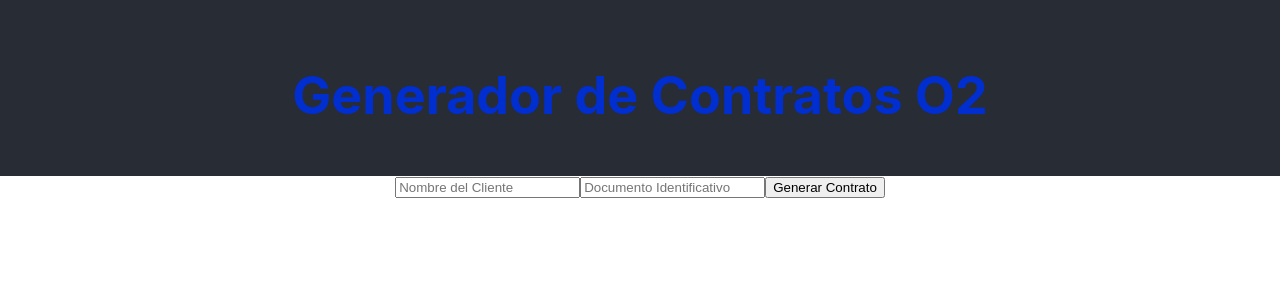
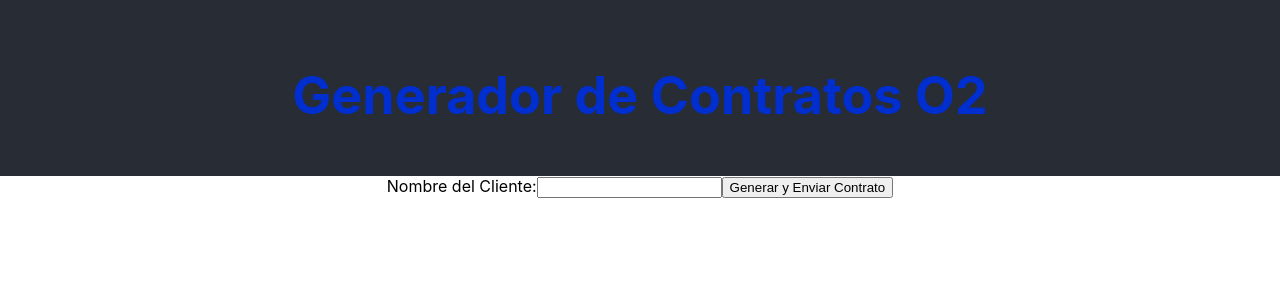
Before and after one commit to trefna/contrato-o2, a React (Create React App) app in the folder client/admin-frontend/: page / in a window 1280 px wide. Shown: the top 300 px of the page. Built offline with nearby package versions, Linux system fonts and the light colour scheme.

Commit message:
Update AdminForm.js

```diff
--- a/client/admin-frontend/src/AdminForm.js
+++ b/client/admin-frontend/src/AdminForm.js
@@ -3,43 +3,69 @@
 function AdminForm() {
   const [contractData, setContractData] = useState({
     nombreCliente: '',
+    fechaContratacion: '',
+    modalidadProducto: '',
+    cuotaMensual: '',
+    lineasAdicionales: '',
+    tipoNumeroMovil: '',
+    tipoNumeroFijo: '',
+    permanencia: '',
     documentoIdentificativo: '',
-    // otros campos del contrato
+    nacionalidad: '',
+    telefonoEmail: '',
+    direccion: '',
+    titularCuenta: '',
+    numeroPortabilidad: '',
+    operadorDonante: '',
+    fechaPortabilidad: ''
   });
 
   const handleChange = (e) => {
     const { name, value } = e.target;
-    setContractData({ ...contractData, [name]: value });
+    setContractData({
+      ...contractData,
+      [name]: value
+    });
   };
 
   const handleSubmit = async (e) => {
     e.preventDefault();
+
     try {
       const response = await fetch(`${process.env.REACT_APP_API_URL}/api/contracts/generate`, {
         method: 'POST',
         headers: {
-          'Content-Type': 'application/json',
+          'Content-Type': 'application/json'
         },
-        body: JSON.stringify(contractData),
+        body: JSON.stringify(contractData)
       });
+
+      if (!response.ok) {
+        throw new Error('Network response was not ok');
+      }
+
       const data = await response.json();
-      if (data.success) {
-        alert('Contract generated successfully!');
-      } else {
-        alert('Failed to generate contract.');
-      }
+      console.log('Contract generated:', data);
+      // Handle success (e.g., show a success message or redirect)
     } catch (error) {
-      console.error('Error:', error);
-      alert('Error generating contract.');
+      console.error('Failed to generate contract:', error);
+      // Handle error (e.g., show an error message)
     }
   };
 
   return (
     <form onSubmit={handleSubmit}>
-      <input type="text" name="nombreCliente" value={contractData.nombreCliente} onChange={handleChange} placeholder="Nombre del Cliente" required />
-      <input type="text" name="documentoIdentificativo" value={contractData.documentoIdentificativo} onChange={handleChange} placeholder="Documento Identificativo" required />
-      {/* otros campos del formulario */}
-      <button type="submit">Generar Contrato</button>
+      <label>
+        Nombre del Cliente:
+        <input
+          type="text"
+          name="nombreCliente"
+          value={contractData.nombreCliente}
+          onChange={handleChange}
+        />
+      </label>
+      {/* Add other form fields similarly */}
+      <button type="submit">Generar y Enviar Contrato</button>
     </form>
   );
 }
```
